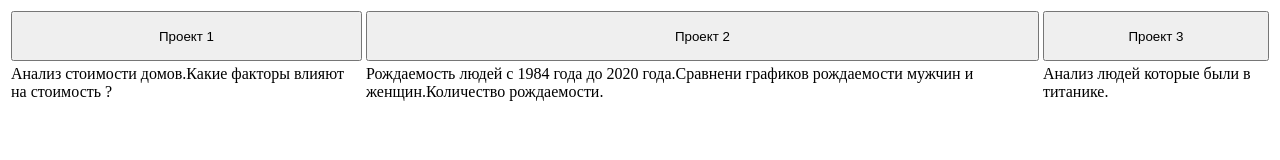
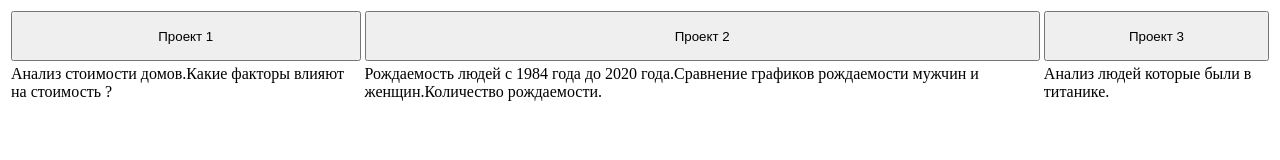
Before and after one commit to amanzholovsanzhar/amanzholovsanzhar.github.io, a plain HTML site: page index(4).html in a window 1280 px wide. Drawn offline with Linux system fonts and the light colour scheme.

Commit message:
Update index(4).html

```diff
--- a/index(4).html
+++ b/index(4).html
@@ -19,7 +19,7 @@
   </tr>
    <tr>
     <td>Анализ  стоимости домов.Какие факторы влияют на стоимость ?</td>
-    <td>Рождаемость людей с 1984 года до 2020 года.Сравнени графиков рождаемости мужчин и женщин.Количество рождаемости.</td>
+    <td>Рождаемость людей с 1984 года до 2020 года.Сравнение графиков рождаемости мужчин и женщин.Количество рождаемости.</td>
     <td>Анализ людей которые были в титанике.</td>
    </tr>
  </table>
```
